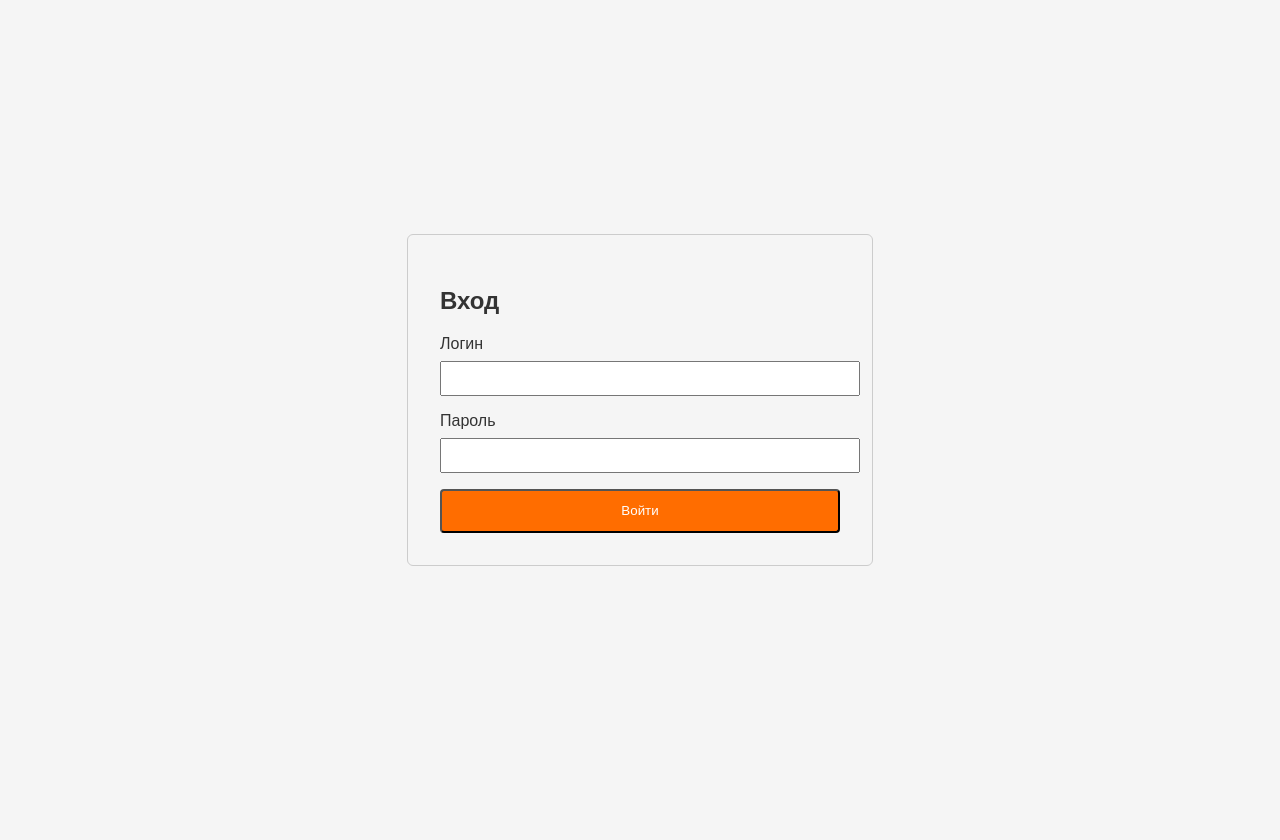
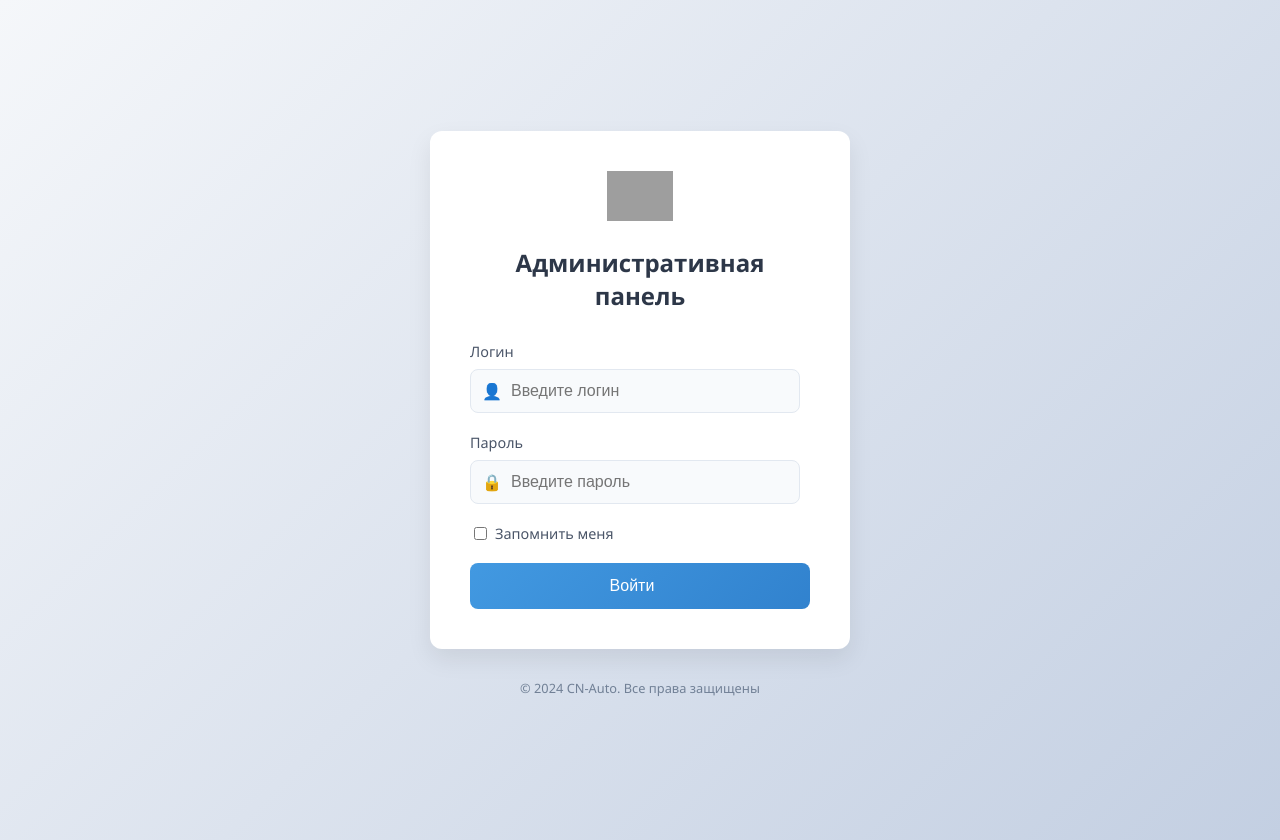
Before and after one commit to aleksandr-ovcharenko/cnauto, a Flask app: page /admin/login in a window 1280 px wide. Before the commit the page ends 566 px from the top, so only its background shows below. Run offline with Flask 3, Linux system fonts and the light colour scheme; some libraries are stand-ins or nearby versions; grey boxes are pictures that could not be loaded.

Commit message:
Refreshed styles for login form

```diff
--- a/backend/app.py
+++ b/backend/app.py
@@ -53,7 +53,7 @@ def admin_login():
         if user and user.check_password(form.password.data) and user.has_role('admin'):
             login_user(user, remember=form.remember.data)
             return redirect(url_for('admin.index'))
-        flash('рные данные для входа или недостаточно прав', 'error')
+        flash('Неверные данные для входа или недостаточно прав', 'error')
     return render_template('admin/login.html', form=form)
 
 
--- a/backend/static/admin.css
+++ b/backend/static/admin.css
@@ -33,3 +33,199 @@ body {
     font-size: 14px;
     padding: 6px 14px;
 }
+
+/* Базовые стили */
+.admin-login {
+    font-family: 'Segoe UI', Roboto, sans-serif;
+    background: linear-gradient(135deg, #f5f7fa 0%, #c3cfe2 100%);
+    display: flex;
+    justify-content: center;
+    align-items: center;
+    min-height: 100vh;
+    margin: 0;
+    padding: 20px;
+    color: #2d3748;
+}
+
+.login-container {
+    width: 100%;
+    max-width: 420px;
+}
+
+.login-card {
+    background: white;
+    border-radius: 12px;
+    box-shadow: 0 10px 25px rgba(0, 0, 0, 0.08);
+    padding: 40px;
+    animation: fadeIn 0.6s ease-out;
+}
+
+.login-header {
+    text-align: center;
+    margin-bottom: 30px;
+}
+
+.login-logo {
+    height: 50px;
+    margin-bottom: 20px;
+}
+
+.login-header h1 {
+    font-size: 1.5rem;
+    font-weight: 600;
+    color: #2d3748;
+    margin: 0;
+}
+
+/* Форма */
+.login-form {
+    margin-top: 20px;
+}
+
+.form-group {
+    margin-bottom: 20px;
+}
+
+.form-label {
+    display: block;
+    margin-bottom: 8px;
+    font-size: 0.9rem;
+    font-weight: 500;
+    color: #4a5568;
+}
+
+.input-wrapper {
+    position: relative;
+}
+
+.form-input {
+    width: 80%;
+    padding: 12px 16px 12px 40px;
+    border: 1px solid #e2e8f0;
+    border-radius: 8px;
+    font-size: 1rem;
+    transition: all 0.3s ease;
+    background-color: #f8fafc;
+}
+
+.form-input:focus {
+    outline: none;
+    border-color: #4299e1;
+    box-shadow: 0 0 0 3px rgba(66, 153, 225, 0.2);
+}
+
+.input-icon {
+    position: absolute;
+    left: 12px;
+    top: 50%;
+    transform: translateY(-50%);
+    color: #a0aec0;
+}
+
+/* Оповещения */
+.flash-messages {
+    margin-bottom: 25px;
+}
+
+.alert {
+    padding: 12px 16px;
+    border-radius: 8px;
+    display: flex;
+    align-items: center;
+    font-size: 0.9rem;
+    margin-bottom: 10px;
+    animation: slideIn 0.3s ease-out;
+}
+
+.alert-error {
+    background-color: #fff5f5;
+    color: #c53030;
+    border-left: 4px solid #c53030;
+}
+
+.alert-success {
+    background-color: #f0fff4;
+    color: #2f855a;
+    border-left: 4px solid #2f855a;
+}
+
+.alert-icon {
+    margin-right: 10px;
+    font-size: 1.2rem;
+}
+
+/* Кнопки и дополнительные элементы */
+.login-btn {
+    width: 100%;
+    padding: 14px;
+    background: linear-gradient(135deg, #4299e1 0%, #3182ce 100%);
+    color: white;
+    border: none;
+    border-radius: 8px;
+    font-size: 1rem;
+    font-weight: 500;
+    cursor: pointer;
+    display: flex;
+    justify-content: space-between;
+    align-items: center;
+    transition: all 0.3s ease;
+    margin-top: 20px;
+}
+
+.login-btn:hover {
+    background: linear-gradient(135deg, #3182ce 0%, #2b6cb0 100%);
+    transform: translateY(-2px);
+    box-shadow: 0 4px 12px rgba(49, 130, 206, 0.3);
+}
+
+.btn-text {
+    flex-grow: 1;
+    text-align: center;
+}
+
+.btn-icon {
+    opacity: 0;
+    transition: opacity 0.3s ease;
+}
+
+.login-btn:hover .btn-icon {
+    opacity: 1;
+}
+
+.remember-me {
+    display: flex;
+    align-items: center;
+    font-size: 0.9rem;
+    color: #4a5568;
+    cursor: pointer;
+}
+
+.remember-me input {
+    margin-right: 8px;
+    width: auto;
+}
+
+.login-footer {
+    text-align: center;
+    margin-top: 30px;
+    color: #718096;
+    font-size: 0.8rem;
+}
+
+/* Анимации */
+@keyframes fadeIn {
+    from { opacity: 0; transform: translateY(20px); }
+    to { opacity: 1; transform: translateY(0); }
+}
+
+@keyframes slideIn {
+    from { opacity: 0; transform: translateX(-10px); }
+    to { opacity: 1; transform: translateX(0); }
+}
+
+/* Адаптивность */
+@media (max-width: 480px) {
+    .login-card {
+        padding: 30px 20px;
+    }
+}
--- a/backend/templates/admin/login.html
+++ b/backend/templates/admin/login.html
@@ -2,65 +2,69 @@
 <html lang="ru">
 <head>
     <meta charset="UTF-8">
-    <title>Вход в админку</title>
-    <link rel="stylesheet" href="{{ url_for('static', filename='styles.css') }}">
-    <style>
-        body {
-            display: flex;
-            justify-content: center;
-            align-items: center;
-            height: 100vh;
-            font-family: sans-serif;
-        }
-        .login-box {
-            max-width: 400px;
-            width: 100%;
-            padding: 2rem;
-            border: 1px solid #ccc;
-            border-radius: 6px;
-        }
-        input {
-            width: 100%;
-            padding: 0.5rem;
-            margin-top: 0.5rem;
-        }
-        button {
-            margin-top: 1rem;
-            width: 100%;
-        }
-    </style>
+    <meta name="viewport" content="width=device-width, initial-scale=1.0">
+    <title>Вход в админ-панель | CN-Auto</title>
+    <link rel="stylesheet" href="{{ url_for('static', filename='admin.css') }}">
 </head>
-<body>
-{% with messages = get_flashed_messages(with_categories=true) %}
-{% if messages %}
-{% for category, message in messages %}
-<div class="alert alert-{{ category }}">{{ message }}</div>
-{% endfor %}
-{% endif %}
-{% endwith %}
-<div class="login-box">
-    <h2>Вход</h2>
-    <form method="POST">
-        {{ form.hidden_tag() }}
-        <div>
-            {{ form.username.label }}<br>
-            {{ form.username(size=32) }}
+<body class="admin-login">
+<div class="login-container">
+    <div class="login-card">
+        <div class="login-header">
+            <img src="{{ url_for('static', filename='images/logo-admin.png') }}" alt="CN-Auto" class="login-logo">
+            <h1>Административная панель</h1>
         </div>
-        <div style="margin-top: 1rem;">
-            {{ form.password.label }}<br>
-            {{ form.password(size=32) }}
-        </div>
-        {% if form.errors %}
-        <div style="color: red; margin-top: 1rem;">
-            {% for field_errors in form.errors.values() %}
-            {% for error in field_errors %}
-            <p>{{ error }}</p>
-            {% endfor %}
+
+        {% with messages = get_flashed_messages(with_categories=true) %}
+        {% if messages %}
+        <div class="flash-messages">
+            {% for category, message in messages %}
+            <div class="alert alert-{{ category }}">
+                                <span class="alert-icon">
+                                    {% if category == 'error' %}⚠️{% else %}ℹ️{% endif %}
+                                </span>
+                {{ message }}
+            </div>
             {% endfor %}
         </div>
         {% endif %}
-        <button type="submit" class="btn">Войти</button>
-    </form>
+        {% endwith %}
+
+        <form method="POST" class="login-form">
+            {{ form.hidden_tag() }}
+
+            <div class="form-group">
+                {{ form.username.label(class="form-label") }}
+                <div class="input-wrapper">
+                    {{ form.username(class="form-input", placeholder="Введите логин") }}
+                    <span class="input-icon">👤</span>
+                </div>
+            </div>
+
+            <div class="form-group">
+                {{ form.password.label(class="form-label") }}
+                <div class="input-wrapper">
+                    {{ form.password(class="form-input", placeholder="Введите пароль") }}
+                    <span class="input-icon">🔒</span>
+                </div>
+            </div>
+
+            <div class="form-options">
+                <label class="remember-me">
+                    {{ form.remember() }}
+                    <span>Запомнить меня</span>
+                </label>
+            </div>
+
+            <button type="submit" class="login-btn">
+                <span class="btn-text">Войти</span>
+                <span class="btn-icon">→</span>
+            </button>
+        </form>
+    </div>
+
+    <div class="login-footer">
+        <p>© 2024 CN-Auto. Все права защищены</p>
+    </div>
 </div>
 </body>
 </html>
```
